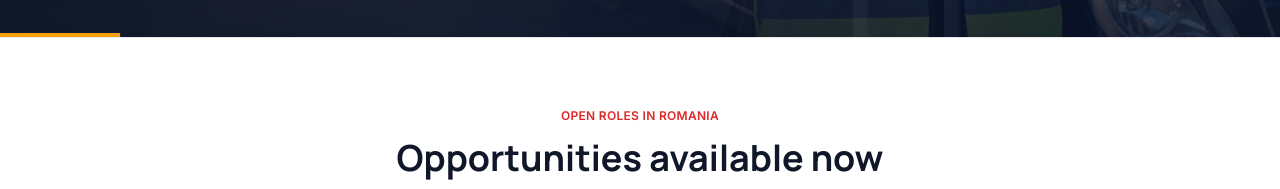
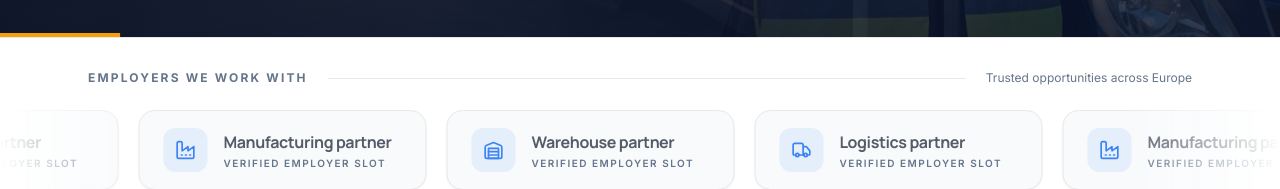
Before and after one commit to thusharanavod123/remix-of-event-registration-page-template, a React (Vite) app: page / in a window 1280 px wide. Shown: the part 763-952 px from the top of the page. Built offline with nearby package versions, Linux system fonts and the light colour scheme; no server answers; the database is empty; the HTML template or start-up script is replaced by a standard one.

Commit message:
trusted compnies showing

```diff
--- /dev/null
+++ b/src/components/recruit/PartnerMarquee.tsx
@@ -0,0 +1,29 @@
+import { Factory, Truck, Warehouse } from "lucide-react";
+
+// Replace these neutral placeholders with verified partner logos and names.
+const partners = [
+  { name: "Logistics partner", icon: Truck },
+  { name: "Manufacturing partner", icon: Factory },
+  { name: "Warehouse partner", icon: Warehouse },
+];
+
+export function PartnerMarquee() {
+  const repeated = [...partners, ...partners, ...partners, ...partners];
+  return <section className="border-y border-border bg-card py-8" aria-labelledby="partner-heading">
+    <div className="mx-auto mb-6 flex max-w-6xl items-center gap-5 px-4 sm:px-6">
+      <p id="partner-heading" className="shrink-0 text-xs font-bold uppercase tracking-[0.18em] text-muted-foreground">Employers we work with</p>
+      <span className="h-px flex-1 bg-border" />
+      <p className="hidden text-xs text-muted-foreground sm:block">Trusted opportunities across Europe</p>
+    </div>
+    <div className="partner-marquee relative overflow-hidden" role="region" aria-label="Employer partner logos">
+      <div className="pointer-events-none absolute inset-y-0 left-0 z-10 w-20 bg-gradient-to-r from-card to-transparent sm:w-40" />
+      <div className="pointer-events-none absolute inset-y-0 right-0 z-10 w-20 bg-gradient-to-l from-card to-transparent sm:w-40" />
+      <div className="partner-marquee-track flex w-max items-center gap-5 pl-5">
+        {repeated.map(({ name, icon: Icon }, index) => <div key={`${name}-${index}`} aria-hidden={index >= partners.length} className="flex h-20 w-72 shrink-0 items-center gap-4 rounded-2xl border border-border bg-background px-6 text-foreground/70 shadow-sm transition-all hover:border-primary/30 hover:text-foreground hover:shadow-md">
+          <span className="flex h-11 w-11 items-center justify-center rounded-xl bg-primary/10 text-primary"><Icon className="h-5 w-5" /></span>
+          <div><p className="font-display text-base font-bold tracking-tight">{name}</p><p className="mt-0.5 text-[10px] font-semibold uppercase tracking-[0.15em] text-muted-foreground">Verified employer slot</p></div>
+        </div>)}
+      </div>
+    </div>
+  </section>;
+}
--- a/src/index.css
+++ b/src/index.css
@@ -128,6 +128,23 @@
   .scrollbar-none::-webkit-scrollbar {
     display: none;
   }
+  .partner-marquee-track {
+    animation: partner-marquee 32s linear infinite;
+  }
+  .partner-marquee:hover .partner-marquee-track {
+    animation-play-state: paused;
+  }
+}
+
+@keyframes partner-marquee {
+  from { transform: translateX(0); }
+  to { transform: translateX(calc(-25%)); }
+}
+
+@media (prefers-reduced-motion: reduce) {
+  .partner-marquee-track {
+    animation: none;
+  }
 }
 
 /* react-phone-number-input themed to match design system */
--- a/src/pages/recruit/RecruitHome.tsx
+++ b/src/pages/recruit/RecruitHome.tsx
@@ -1,6 +1,7 @@
 import { Link } from "react-router-dom";
 import { ArrowRight, Briefcase, Factory, Truck, Warehouse } from "lucide-react";
 import { FaqSection } from "@/components/recruit/FaqSection";
+import { PartnerMarquee } from "@/components/recruit/PartnerMarquee";
 import { useEffect, useState } from "react";
 import { AnimatePresence, motion } from "framer-motion";
 import airportHero from "@/assets/hero/career-airport.png";
@@ -101,6 +102,8 @@ export default function RecruitHome() {
         <motion.div key={`progress-${slide}`} initial={{ scaleX: 0 }} animate={{ scaleX: 1 }} transition={{ duration: 6, ease: "linear" }} className="absolute bottom-0 left-0 z-20 h-1 w-full origin-left bg-ro-yellow" aria-hidden="true" />
       </section>
 
+      <PartnerMarquee />
+
       {/* Roles */}
       <section className="border-t border-border bg-card py-16">
         <div className="mx-auto max-w-6xl px-4 sm:px-6">
```
